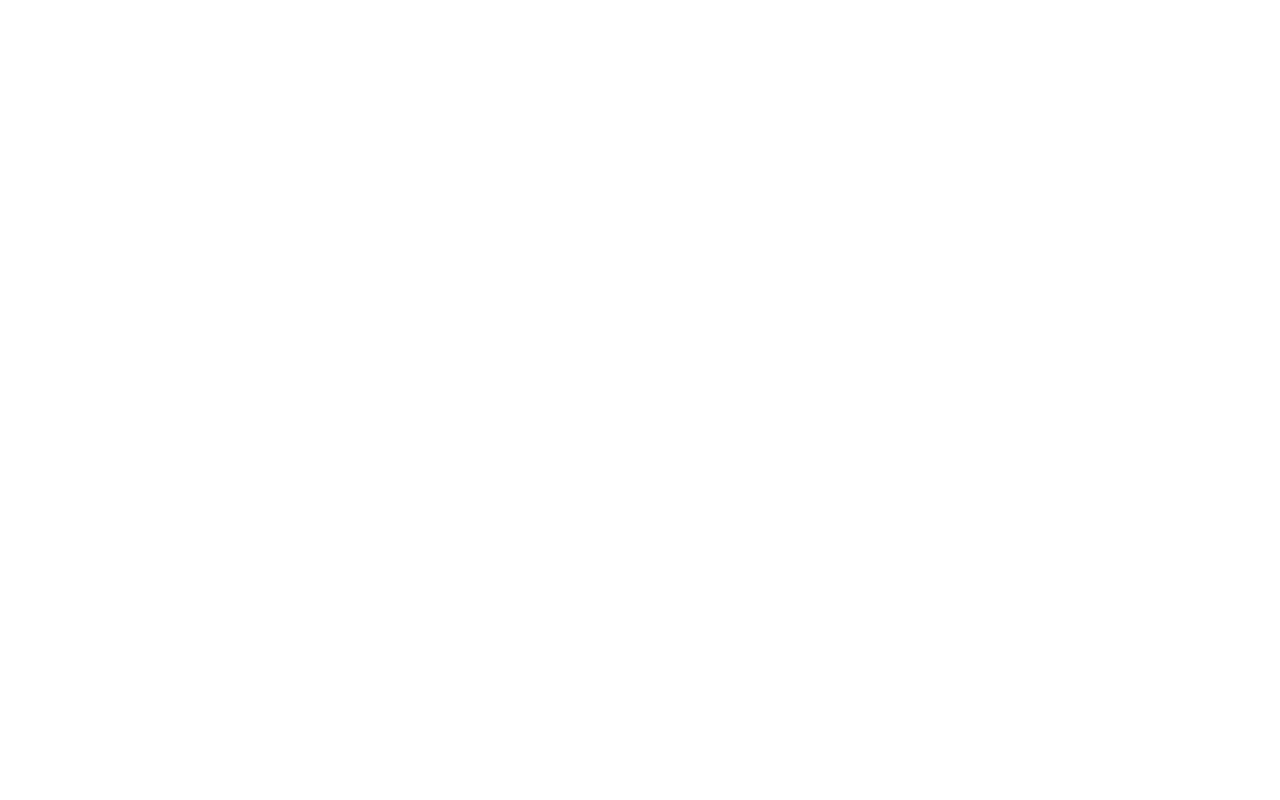
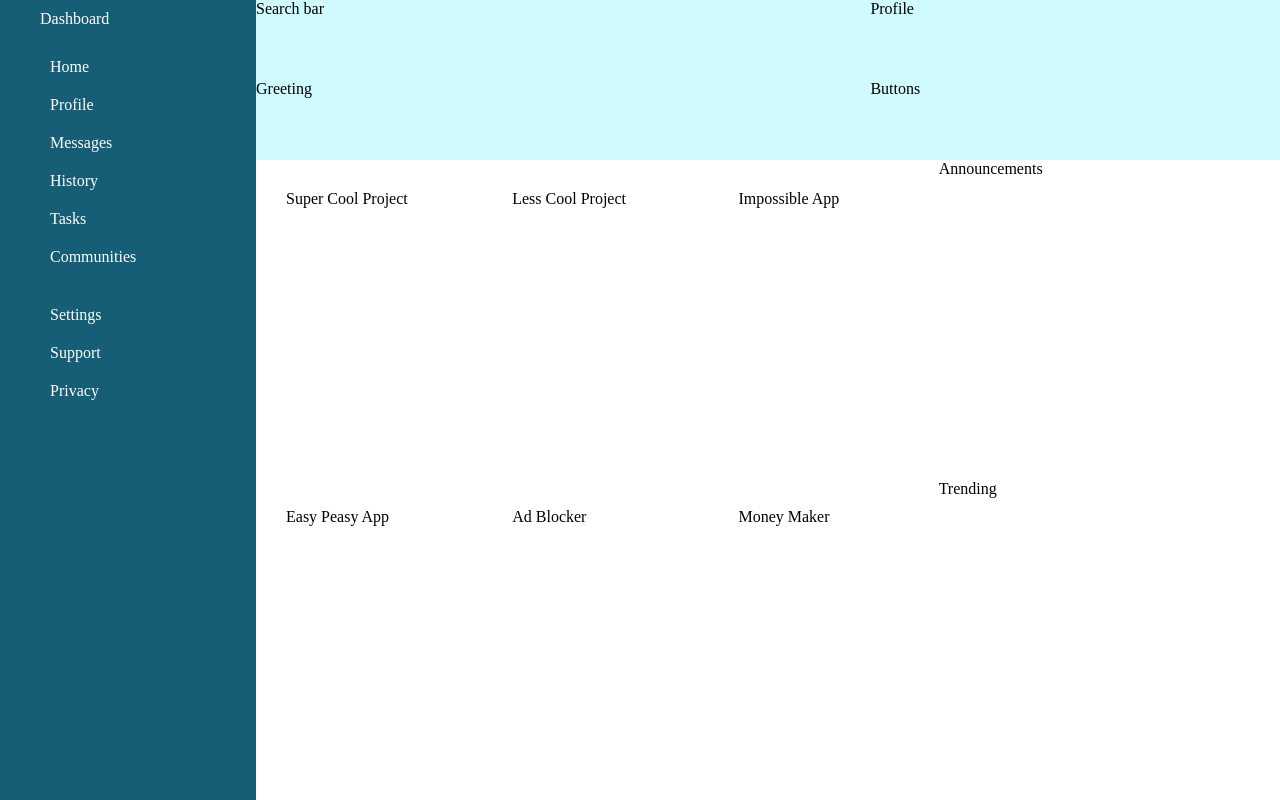
Before and after one commit to tomaha15/admin-dashboard, a plain HTML site: page index.html in a window 1280 px wide. Drawn offline with Linux system fonts and the light colour scheme.

Commit message:
Basic grid layout

```diff
--- a/index.html
+++ b/index.html
@@ -9,6 +9,41 @@
     <title>Document</title>
 </head>
 <body>
-
+    <div class="main">
+        <div class="header">
+            <div>Search bar</div>
+            <div>Profile</div>
+            <div>Greeting</div>
+            <div>Buttons</div>
+        </div>
+        <div class="sidebar">
+            <div class="dashboard">Dashboard</div>
+            <div class="home">
+                <div>Home</div>
+                <div>Profile</div>
+                <div>Messages</div>
+                <div>History</div>
+                <div>Tasks</div>
+                <div>Communities</div>
+            </div>
+            <div class="settings">
+                <div>Settings</div>
+                <div>Support</div>
+                <div>Privacy</div>
+            </div>
+        </div>
+        <div class="content">
+            <div class="projects">
+                <div>Super Cool Project</div>
+                <div>Less Cool Project</div>
+                <div>Impossible App</div>
+                <div>Easy Peasy App</div>
+                <div>Ad Blocker</div>
+                <div>Money Maker</div>
+            </div>
+            <div class="Announcements">Announcements</div>
+            <div class="Trending">Trending</div>
+        </div>
+    </div>
 </body>
 </html>
--- a/styles.css
+++ b/styles.css
@@ -2,3 +2,58 @@
     margin: 0;
     padding: 0;
 }
+body {
+    height: 100vh;
+}
+
+.main {
+    display: grid;
+    grid-template-columns: minmax(200px, 1fr) 4fr;
+    grid-template-rows: minmax(150px, 1fr) 4fr;
+    height: 100%;
+}
+
+.sidebar {
+    grid-column: 1;
+    grid-row: 1/3;
+    background-color: #155e75;
+    display: flex;
+    flex-direction: column;
+    justify-content:start;
+    padding-left: 30px;
+    color: white;
+
+}
+
+.sidebar div {
+    padding: 10px;
+}
+
+
+.header {
+    background-color: #cffafe;
+    grid-column: 2;
+    grid-row: 1;
+    display: grid;
+    grid-template: 1fr 1fr/3fr 2fr;
+}
+
+.content {
+    display: grid;
+    grid-template-columns: 2fr 1fr;
+    grid-template-rows: 1fr 1fr;
+}
+
+.projects {
+    grid-column: 1;
+    grid-row: 1/3;
+    padding: 10px;
+    display: grid;
+    gap: 1rem;
+    grid-template-columns: repeat(auto-fill, minmax(min(10rem, 100%), 1fr));
+}
+
+.projects div {
+    margin: 10px;
+    padding: 10px;
+}
```
